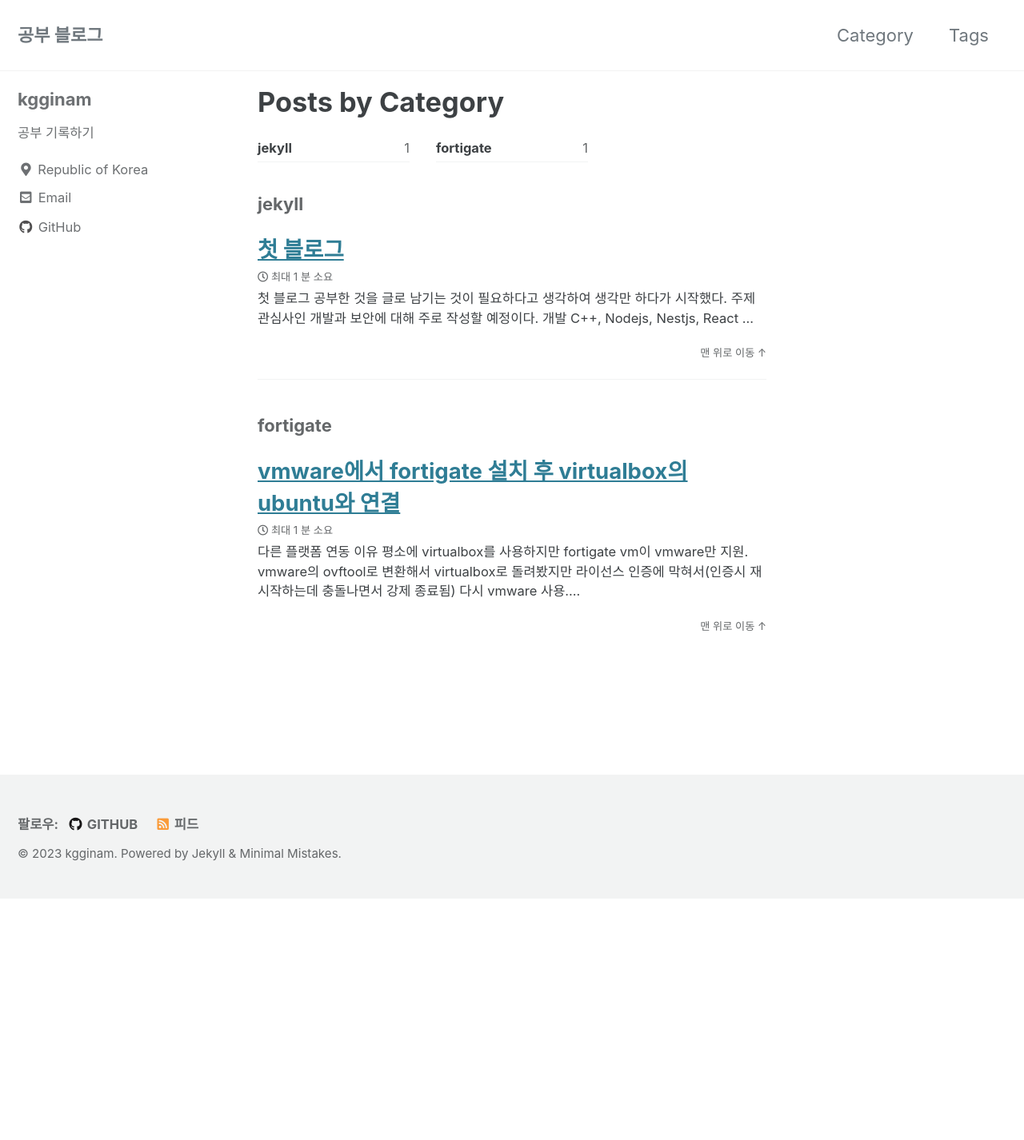
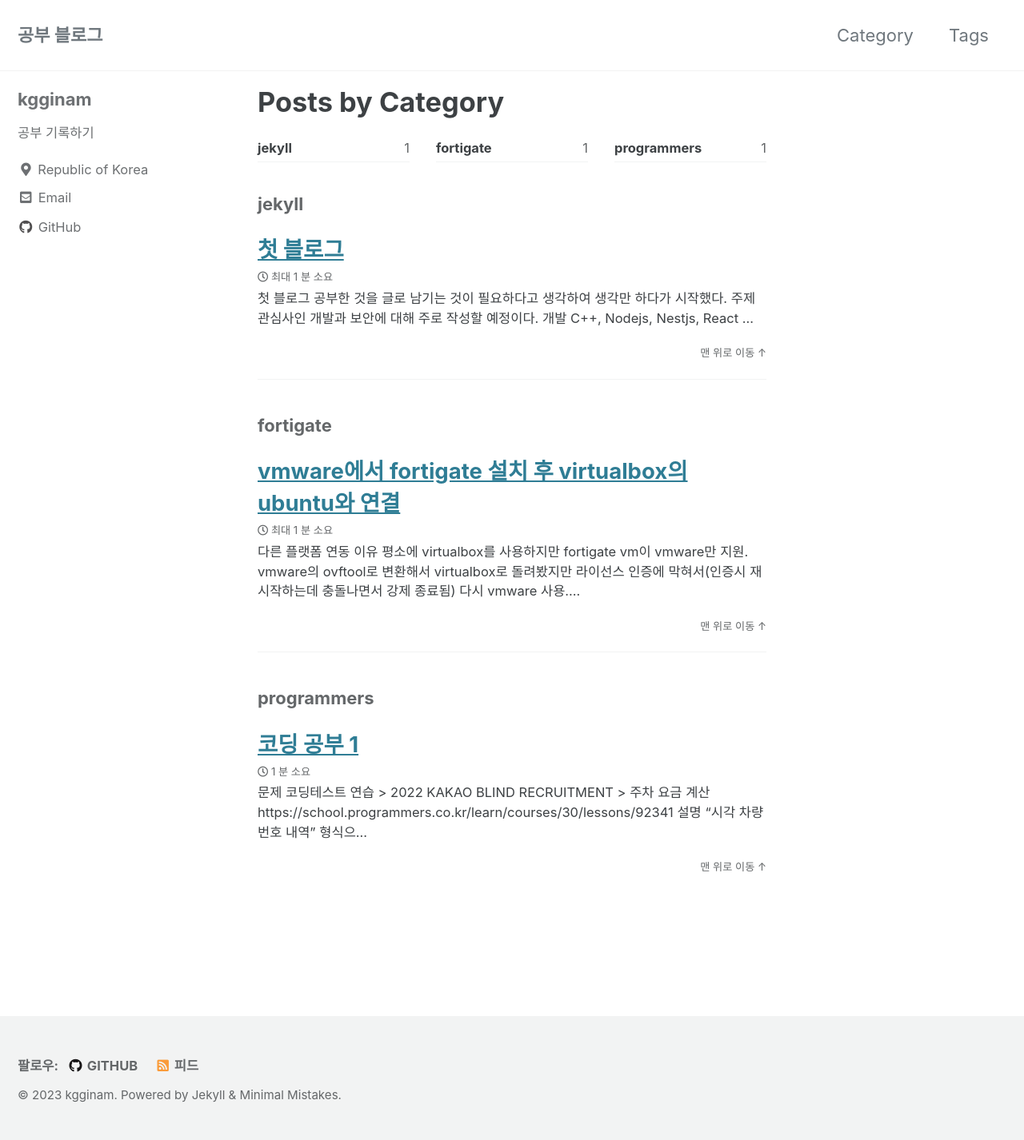
Before and after one commit to kgginam/kgginam.github.io, a Jekyll site: the page built from _pages/category-archive.md, in a window 1280 px wide. Shown: the whole page at 80% size. Built offline with Jekyll 4.4.1, drawn with Linux system fonts in a browser that asks for light colours; cached includes are drawn as plain includes; before the commit the page ends 1124 px from its top, so only the background shows below that; part of the change alters nothing that is shown.

Commit message:
programmers 주차 요금 계산 문제 추가

````diff
--- /dev/null
+++ b/_posts/2023-09-10-coding1.md
@@ -0,0 +1,93 @@
+---
+title: "코딩 공부 1"
+categories:
+  - programmers
+tags:
+  - programmers
+  - coding
+  - C++
+toc: true
+---
+# 문제
+- 코딩테스트 연습 > 2022 KAKAO BLIND RECRUITMENT > 주차 요금 계산
+- https://school.programmers.co.kr/learn/courses/30/lessons/92341
+# 설명
+- "시각 차량번호 내역" 형식으로 주어지는 입/출차 기록으로 주어지는 차량 번호의 누적 주차 시간으로 주차비 계산하는 문제
+# 코드
+```
+#include <string>
+#include <vector>
+#include <map>
+
+using namespace std;
+
+int subValue(int a, int b) {
+    int tmp = a - b;
+    return tmp >= 0 ? tmp : -tmp;
+}
+
+vector<int> solution(vector<int> fees, vector<string> records) {
+    vector<int> answer;
+    string h,m;
+    int times;
+    string number;
+    string action;
+    string tmp;
+    int ttp;
+    int cost;
+    map<string, int> notes; // 현재 입차 배열
+    map<string, int> outputs; // 차량번호별 누적 주차 시간 배열
+
+    for (int i = 0; i < records.size(); i++) {
+        tmp = records[i];
+        times = stoi(tmp.substr(0, 2)) * 60;
+        times += stoi(tmp.substr(3, 2));
+        number = tmp.substr(6, 4);
+        action = tmp.substr(11);
+
+        if (action == "IN") {
+            // 입차된 경우 차량번호와 입차 시간 저장 (제한사항에 이미 있는 차량이 다시 입차되는 경우가 없어 예외처리 하지 않아도 된다.)
+            if (notes.find(number) == notes.end()) {
+                notes.insert({number, times});
+            }
+        } else {
+            // 출차 시 주차 시간 저장
+            auto it = notes.find(number);
+            ttp = subValue(it->second, times);
+            if (ttp == 0) {
+                if (outputs.find(number) == outputs.end())
+                    outputs.insert({number, 0});
+            } else {
+                if (outputs.find(number) == outputs.end())
+                    outputs.insert({number, ttp});
+                else
+                    outputs.find(number)->second += ttp;
+            }
+
+            notes.erase(it);
+        }
+    }
+
+    int endTime = 1439; // 23:59분을 숫자로 저장
+    // 출차 정보가 없는 차량들을 23:59분 출차한 것으로 계산
+    for (auto t : notes) {
+        ttp = subValue(t.second, endTime);
+        if (outputs.find(t.first) == outputs.end())
+            outputs.insert({t.first, ttp});
+        else
+            outputs.find(t.first)->second += ttp;
+    }
+    // 누적된 주차 시간으로 주차비 계산
+    for (auto output : outputs) {
+        auto tt = output.second -= fees[0];
+        cost = fees[1];
+        if (tt > 0) {
+            cost += (tt / fees[2]) * fees[3];
+            if (tt % fees[2] > 0)
+                cost += fees[3];
+        }
+        answer.push_back(cost);
+    }
+    return answer;
+}
+```
````
Also changed, not shown: _posts/2023-08-24-fortivm.md (+0 -1 lines).
